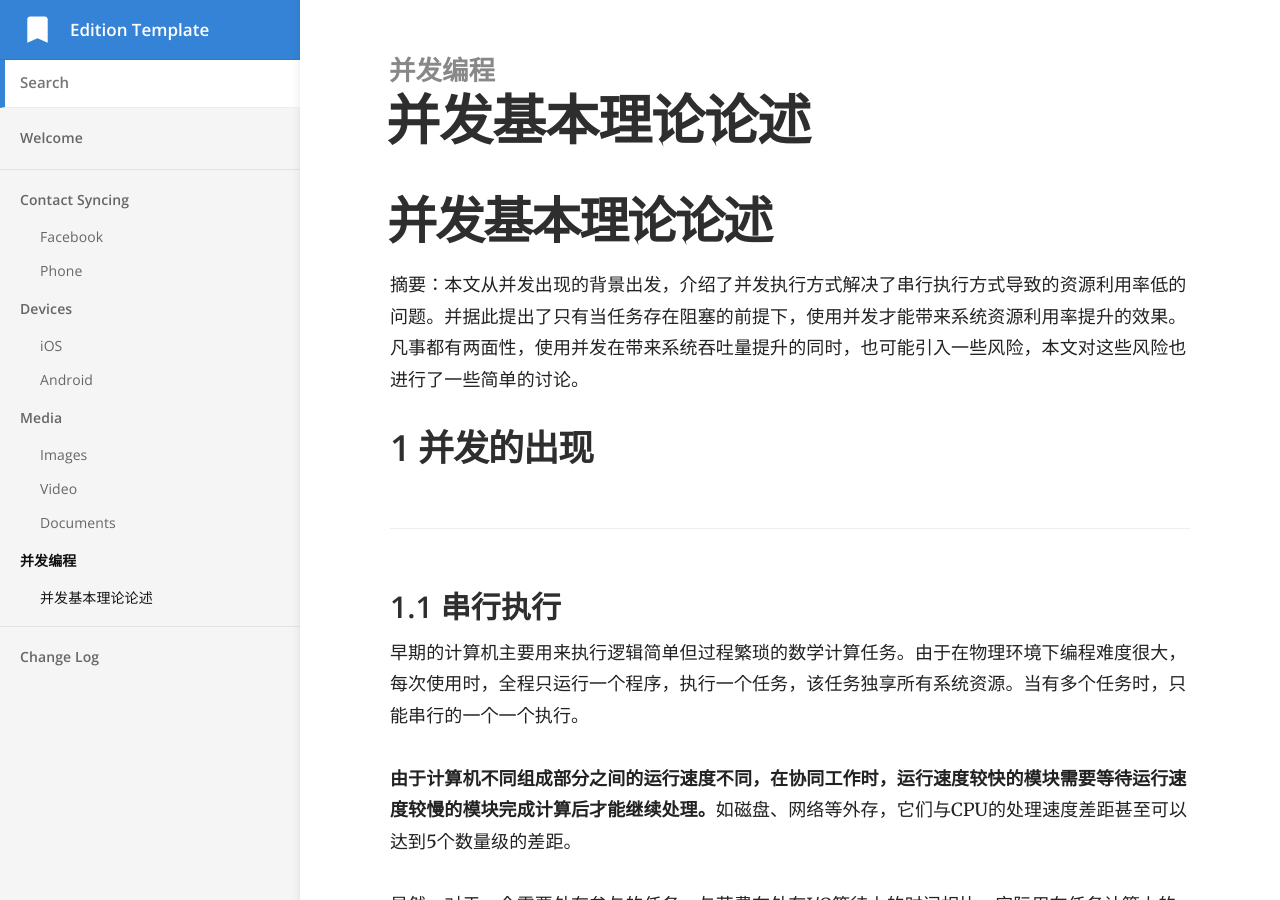
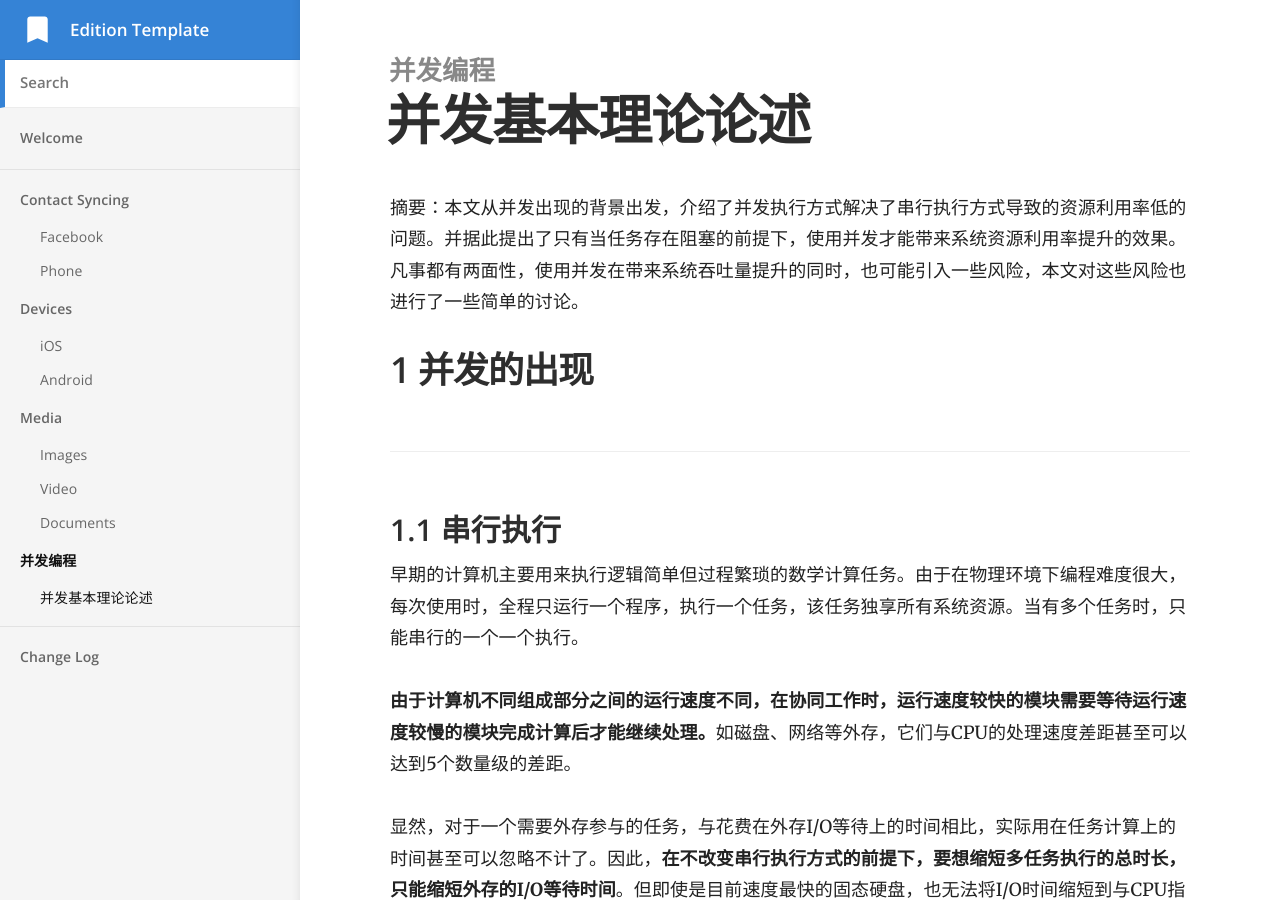
Before and after one commit to hechengdong1994/hechengdong1994.github.io, a Jekyll site: the page built from _docs/并发编程/并发基本理论论述.md, in a window 1280 px wide and 900 px high. Built offline with Jekyll 4.4.1, drawn with Linux system fonts in a browser that asks for light colours.

Commit message:
修改：并发基本理论论述：格式调整

```diff
--- a/_docs/并发编程/并发基本理论论述.md
+++ b/_docs/并发编程/并发基本理论论述.md
@@ -4,9 +4,9 @@ category: 并发编程
 order: 1
 ---
 
-# 并发基本理论论述
+摘要：本文从并发出现的背景出发，介绍了并发执行方式解决了串行执行方式导致的资源利用率低的问题。并据此提出了只有当任务存在阻塞的前提下，使用并发才能带来系统资源利用率提升的效果。凡事都有两面性，使用并发在带来系统吞吐量提升的同时，也可能引入一些风险，本文对这些风险也进行了一些简单的讨论。
 
-摘要：本文从并发出现的背景出发，介绍了并发执行方式解决了串行执行方式导致的资源利用率低的问题。并据此提出了只有当任务存在阻塞的前提下，使用并发才能带来系统资源利用率提升的效果。凡事都有两面性，使用并发在带来系统吞吐量提升的同时，也可能引入一些风险，本文对这些风险也进行了一些简单的讨论。
+
 
 ## 1 并发的出现
 
@@ -28,6 +28,8 @@ CPU的长时间等待导致其利用率极低。自然地，人们希望CPU能
 
 时间分片的运行方式，使得每个任务能交替地使用CPU资源。同时，当一个程序在等待的时候，可以先运行另一个程序，这无疑提高了CPU的资源利用率。
 
+
+
 ## 2 并发与并行的区别
 
 **当多个任务在同一个CPU上通过时间分片的方式交替运行时，称为并发执行。当多个任务在多个CPU上同时进行计算时，称为并行执行。**
@@ -35,6 +37,8 @@ CPU的长时间等待导致其利用率极低。自然地，人们希望CPU能
 在一个单核CPU上，在编辑文本时还能播放音乐，在浏览网页时还能播放视频，这是并发机制在起作用；而在多核CPU上同样能完成这些工作，但这可能是由于并行执行引起的。
 
 并发和并行的概念经常被混淆。由于并发执行引起的上下文切换所消耗的时间相比于人类可感知到的时间停顿来说很小，因此不论是并发还是并行，看起来都是多个任务在同时运行。
+
+
 
 ## 3 并发的优势及使用前提
 
@@ -62,6 +66,8 @@ $$
 从上述结果可以看出，当执行任务不需要外部资源参与时，使用并发相比串行执行需要多付出上下文切换的性能开销，总的执行时间反而更长了；而对于需要外部资源参与的任务，在等待时间里切换并执行其他任务，能够更充分的利用CPU。
 
 因此，对于CPU密集型的任务，串行执行的效率更高；对于I/O密集型的任务，并发执行的效率更高。可见，**使用并发能够提升系统资源利用率的前提在于，任务的执行需要依赖于外部速度较慢的资源**。
+
+
 
 ## 4 使用并发带来的风险
 
@@ -127,6 +133,8 @@ public void inc(){
 
 **性能问题是指不当使用并发导致的系统整体性能下降，吞吐量下降。**显然的，当用于上下文切换花费的时间多于任务实际执行的时间时，使用并发来解决问题，就是一种得不偿失的方案。
 
+
+
 ## 5 总结
 
 当我们谈论并发时，更多的是在讨论如何充分的利用单个CPU资源。
```
